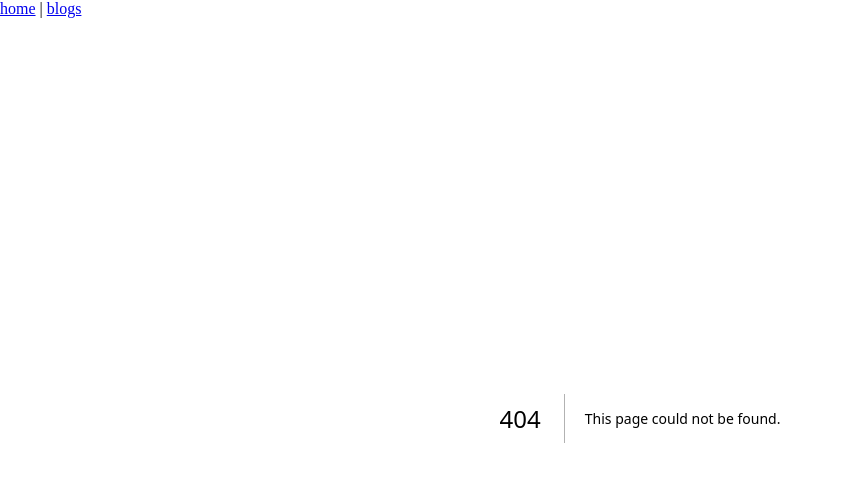
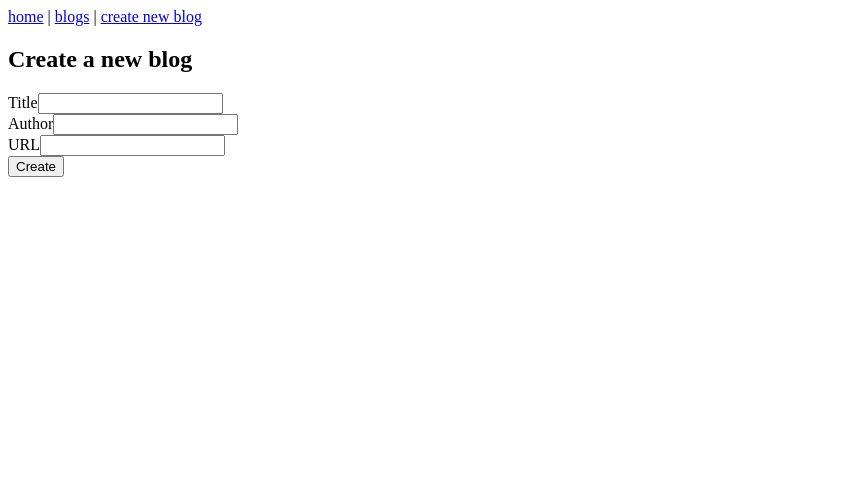
Before and after one commit to ivose/next, a Next.js app: page /blogs/new in a window 1280 px wide. Before the commit this address had no page. Shown: the top 482 px of the page, without its empty margins (0-843 px from the left). Built offline with nearby package versions, Linux system fonts and the light colour scheme.

Commit message:
task2. New blog

```diff
--- /dev/null
+++ b/app/actions/blogs.ts
@@ -0,0 +1,16 @@
+"use server"
+
+import { redirect } from "next/navigation"
+import { revalidatePath } from "next/cache"
+import { addBlog } from "../services/blogs"
+
+export const createBlog = async (formData: FormData) => {
+  const title = formData.get("title") as string
+  const author = formData.get("author") as string
+  const url = formData.get("url") as string
+
+  addBlog(title, author, url)
+
+  revalidatePath("/blogs")
+  redirect("/blogs")
+}
--- /dev/null
+++ b/app/blogs/new/page.tsx
@@ -0,0 +1,36 @@
+import { createBlog } from "@/app/actions/blogs"
+
+const NewBlog = () => {
+  return (
+    <div>
+      <h2>Create a new blog</h2>
+
+      <form action={createBlog}>
+        <div>
+          <label>
+            Title
+            <input type="text" name="title" required />
+          </label>
+        </div>
+
+        <div>
+          <label>
+            Author
+            <input type="text" name="author" />
+          </label>
+        </div>
+
+        <div>
+          <label>
+            URL
+            <input type="text" name="url" required />
+          </label>
+        </div>
+
+        <button type="submit">Create</button>
+      </form>
+    </div>
+  )
+}
+
+export default NewBlog
--- a/app/blogs/page.tsx
+++ b/app/blogs/page.tsx
@@ -1,4 +1,6 @@
 import { getBlogs } from "../services/blogs"
+
+export const dynamic = "force-dynamic"
 
 const Blogs = () => {
   const blogs = getBlogs()
--- a/app/layout.tsx
+++ b/app/layout.tsx
@@ -12,6 +12,8 @@
           <Link href="/">home</Link>
           {" | "}
           <Link href="/blogs">blogs</Link>
+          {" | "}
+          <Link href="/blogs/new">create new blog</Link>
         </nav>
         {children}
       </body>
--- a/app/page.tsx
+++ b/app/page.tsx
@@ -1,5 +1,3 @@
-import { getBlogs } from "./services/blogs"
-
 const blogs = () => {
   return (
     <div>
--- a/app/services/blogs.ts
+++ b/app/services/blogs.ts
@@ -1,17 +1,16 @@
 const blogs = [
-  // id, title, author, url, and likes.
   { id: 1, title: "Otsikko 1", author: "A1", url: "https://cs.ut.ee", likes: 4 },
   { id: 2, title: "Otsikko 2", author: "A2", url: "https://quretec.com", likes: 1 },
   { id: 3, title: "Otsikko 3", author: "A3", url: "https://www.helsinki.fi/fi", likes: 2 },
-  { id: 3, title: "Otsikko 3", author: "A3", url: "https://delta.ut.ee", likes: 2 },
+  { id: 4, title: "Otsikko 4", author: "A4", url: "https://delta.ut.ee", likes: 2 },
 ]
 
-let nextId = Math.max(...blogs.map(blog => blog.id))
+let nextId = Math.max(...blogs.map(blog => blog.id)) + 1
 
 export const getBlogs = () => {
   return blogs
 }
 
-export const addBlog = (title: string, author: string, url: string, likes: number) => {
-  blogs.push({ id: nextId++, title, author, url, likes })
+export const addBlog = (title: string, author: string, url: string) => {
+  blogs.push({ id: nextId++, title, author, url, likes: 0 })
 }
```
